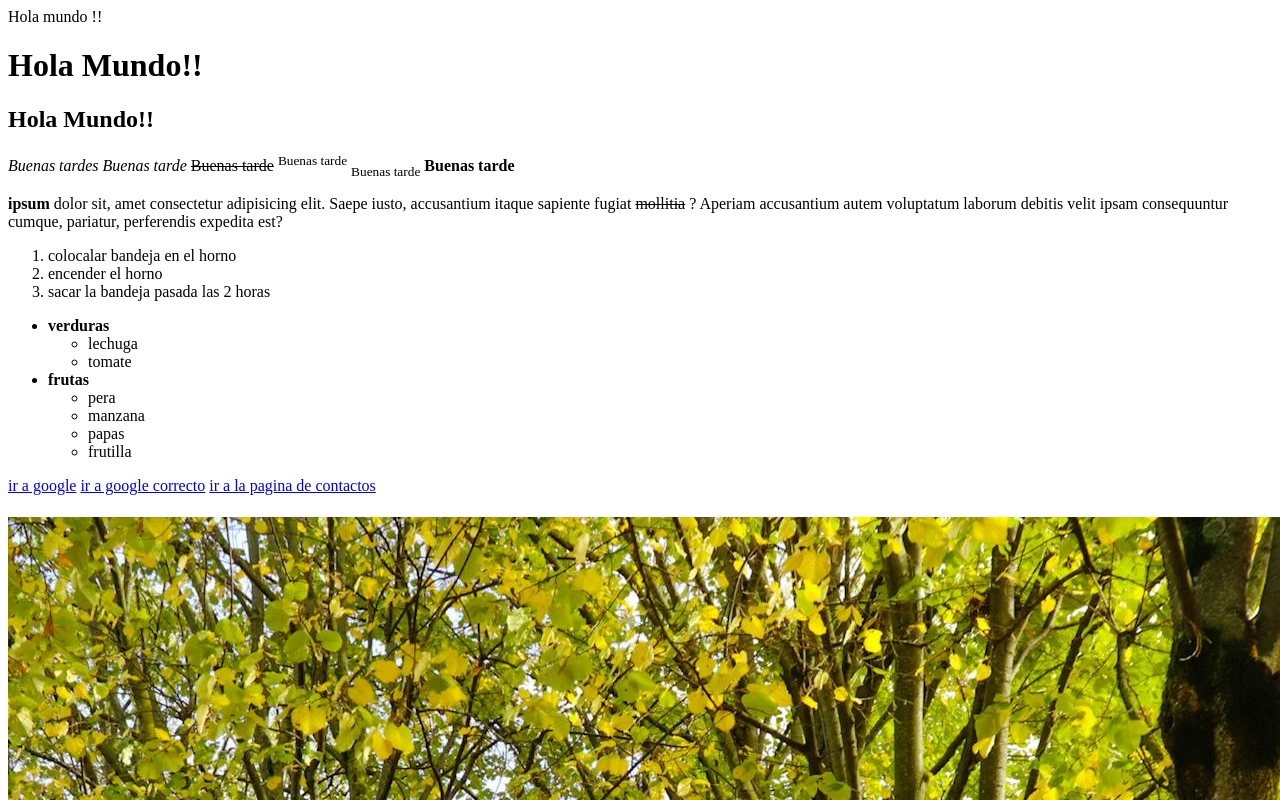
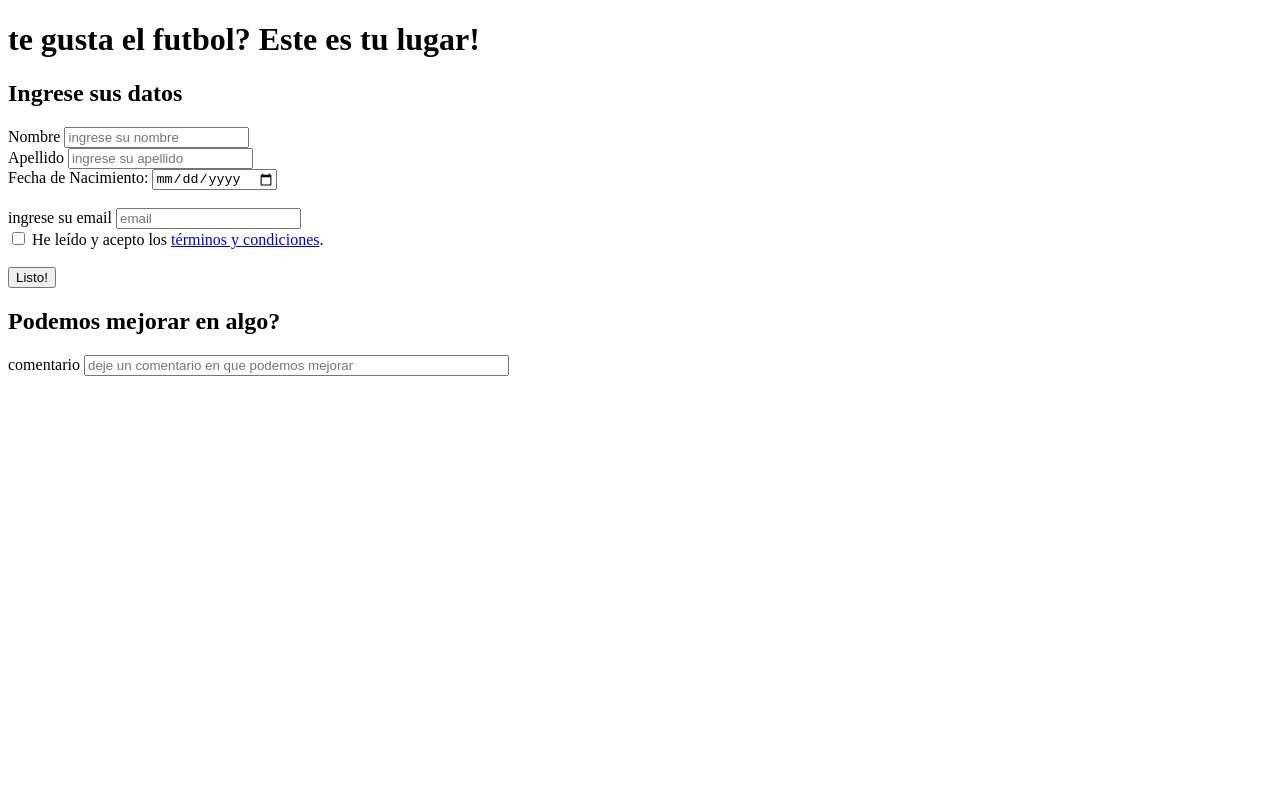
Before and after one commit to angel12314/MY-Portafolio, a plain HTML site: page index.html in a window 1280 px wide. Shown: the top 800 px of the page. Drawn offline with Linux system fonts and the light colour scheme.

Commit message:
Add files via upload

```diff
--- a/index.html
+++ b/index.html
@@ -1,97 +1,45 @@
-<p>Hola mundo !!</>
-<h1>Hola Mundo!!</h1>
-<h2>Hola Mundo!!</h2>
-<!--*hoy es 6/5/2024*
-hoy realize cambios en la pagina-->
-<!--estas etiquetas se usan para modificar parrafos-->
-<em>Buenas tardes</em>
-<i>Buenas tarde</i>
-<del>Buenas tarde</del>
-<sup>Buenas tarde</sup>
-<sub>Buenas tarde</sub>
-<b>Buenas tarde</b>
-<!--combinacion de etiquetas-->
-<p><b>ipsum</b>  dolor sit, amet consectetur adipisicing elit. Saepe iusto, accusantium itaque sapiente fugiat <del>mollitia</del> ? Aperiam accusantium autem voluptatum laborum debitis velit ipsam consequuntur cumque, pariatur, perferendis expedita est?</p>
+<!DOCTYPE html>
+<html lang="es">
+<head>
+    <meta charset="UTF-8">
+    <meta name="viewport" content="width=device-width, initial-scale=1.0">
+    <title>Practica</title>
+</head>
+<body>
+    <header>
+        <h1>te gusta el futbol? Este es tu lugar!</h1>
+    </header>
 
+    <h2>Ingrese sus datos</h2>
+    <form>
+        <label form="nombre">Nombre</label>
+        <input type="text" id="nombre" name="nombre" placeholder="ingrese su nombre">
+        <br>
 
-<!--listas-->
-<ol>
-    <li>colocalar bandeja en el horno</li>
-    <li>encender el horno</li>
-    <li>sacar la bandeja pasada las 2 horas</li>
-</ol>
+        <label form="nombre">Apellido</label>
+        <input type="text" id="apellido" name="apellido" placeholder="ingrese su apellido">
+        <br>
 
-<ul>
-    <li><b>verduras</b></li>
+        <label for="fecha_nacimiento">Fecha de Nacimiento:</label>
+        <input type="date" id="fecha_nacimiento" name="fecha_nacimiento" required>
+        <br><br>
 
-    <ul>
-        <li>lechuga</li>
-        <li>tomate</li>
-    </ul>
-        <li><b>frutas</b></li>
-        <ul>
-        <li>pera</li>
-        <li>manzana</li>
-        <li>papas</li>
-        <li>frutilla</li>
-    </ul>
-</ul>
-<!--links-->
+        <label form="email">ingrese su email</label>
+        <input type="email" id="email" name="email" placeholder="email">
+        <br>
 
+        <input type="checkbox" id="terminos" name="terminos" required>
+        <label for="terminos">He leído y acepto los <a href="terminos.html" target="_blank">términos y condiciones</a>.</label>
+        <br><br>
 
-<!--links externos-->
-<a href="www.google.com">ir a google</a>
-<a href="https://www.google.com"target_blank>ir a google correcto</a>
+        <button type="submit">Listo!</button>
 
-<!--links externos-->
-<a href="page/contacto.html">ir a la pagina de contactos</a>
+    </form>
+<h2>Podemos mejorar en algo?</h2>
 
-<h1 class="class"></h1>
-<div class="class"></div>
+<label form="comentario">comentario</label>
+<input type="text" id="nombre" name="nombre" size="50" placeholder="deje un comentario en que podemos mejorar ">
+<br>
 
-
-<!--imagenes-->
-<img src="img/imagen.jpg"alt="aqui va una imagen"title="imagen de la naturaleza"/>
-
-<img src="img/facebook-176-svgrepo-com.svg" alt="">
-
-<!--formularios-->
-
-<form action="reciboInfo.php":methot="">
-    <h2>ingreso de datos</h2>
-    <label>ingrese su nombre:</label>
-    <input tpy="text"placeholder="ingrese su nombre"maxlength="5"minlength="5"required/>
-
-
-    <label>ingrese su edad:</label>
-    <input tpy="number"min="2"max="99"/>
-
-    <label>ingrese su email</label>
-    <input type="email">
-
-    <label>ingrese su contraseña</label>
-    <input type="password">
-
-    <label>otros</label>
-    <input type="color">
-
-    <label>otros</label>
-    <input type="file">
-
-    <label>otros</label>
-    <input type="range">
-
-    <label>otros</label>
-    <input type="date">
-
-    <label>comentario</label>
-    <textarea ></textarea>
-
-    <button>enviar/button>
-</form>
-
-<!--multimedia-->
-
-<iframe width="560" height="315" src="https://www.youtube.com/embed/dGXkAg3ZtUw?si=XavXmXiaUb7_qVR5" title="YouTube video player" frameborder="0" allow="accelerometer; autoplay; clipboard-write; encrypted-media; gyroscope; picture-in-picture; web-share" referrerpolicy="strict-origin-when-cross-origin" allowfullscreen></iframe>
-
-<video src=""></video>
+</body>
+</html>
```
